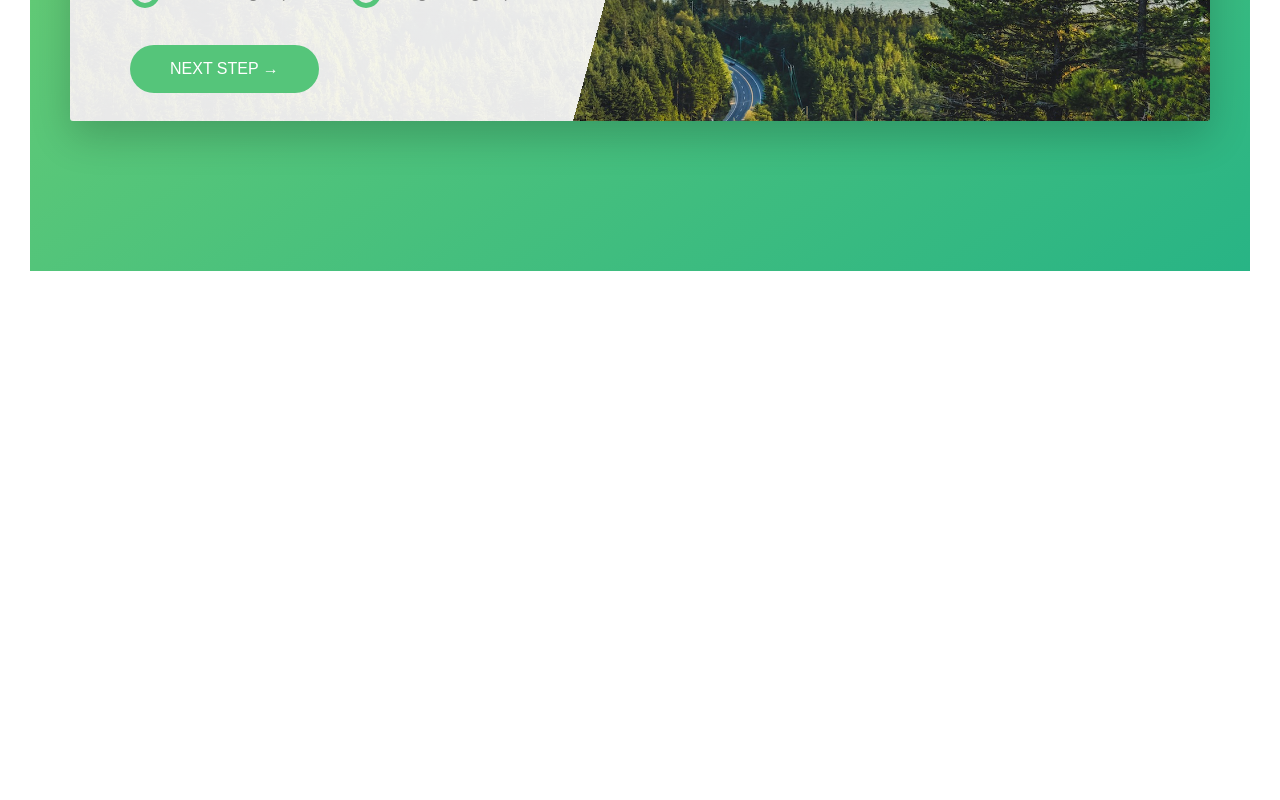
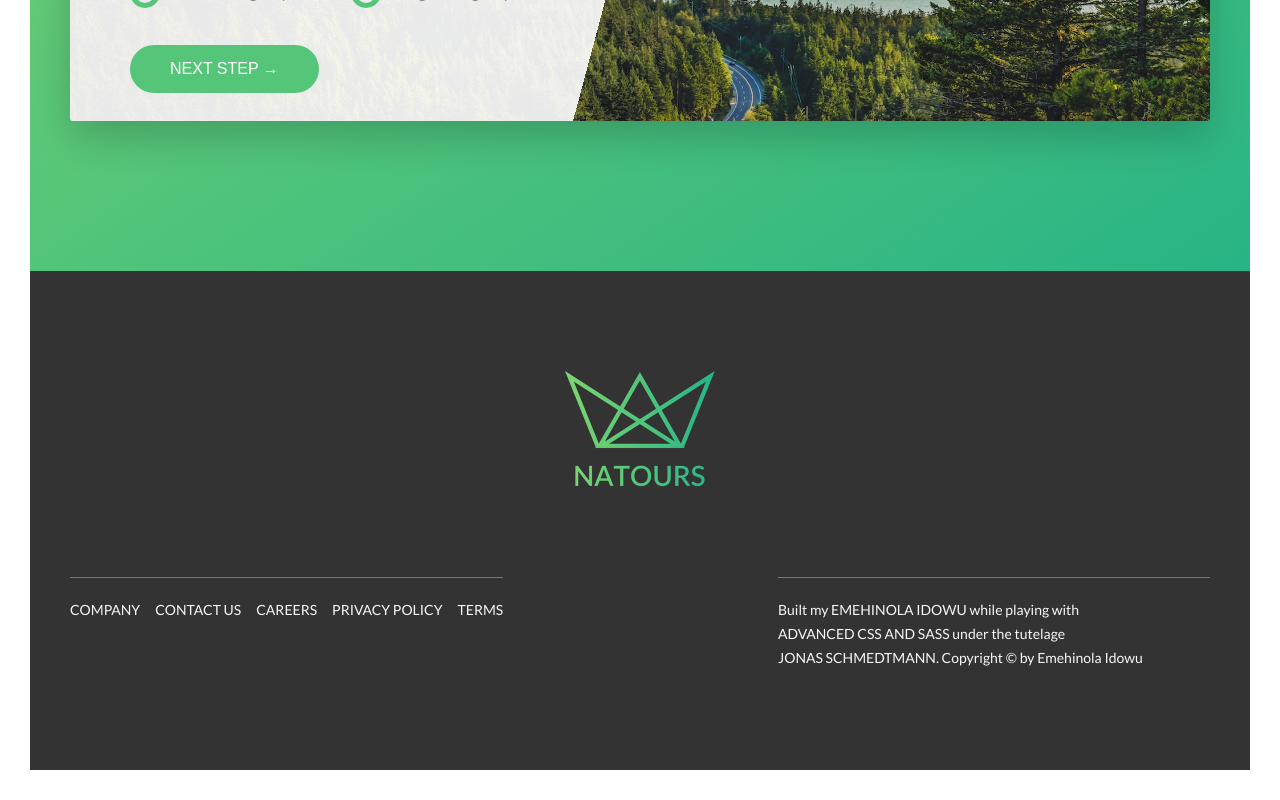
Before and after one commit to hydeenoble/Natours-Angular, an Angular app: page / in a window 1280 px wide. Shown: the part 5041-5841 px from the top of the page. Before the commit the page ends 5342 px from the top, so only its background shows below. Built offline with nearby package versions, Linux system fonts and the light colour scheme.

Commit message:
Implemented the footer on the page

```diff
--- a/src/app/app.component.html
+++ b/src/app/app.component.html
@@ -6,3 +6,4 @@
   <app-stories></app-stories>
   <app-book></app-book>
 </main>
+<app-footer></app-footer>
--- a/src/app/footer/footer.component.html
+++ b/src/app/footer/footer.component.html
@@ -1,3 +1,26 @@
-<p>
-  footer works!
-</p>
+<footer class="footer">
+  <div class="footer__logo-box">
+    <img src="../../assets/img/logo-green-2x.png" alt="Full Logo" class="footer__logo">
+  </div>
+
+  <div class="row">
+    <div class="col-1-of-2">
+      <div class="footer__navigation">
+        <ul class="footer__list">
+          <li class="footer__item"><a href="#" class="footer__link">Company</a></li>
+          <li class="footer__item"><a href="#" class="footer__link">Contact Us</a></li>
+          <li class="footer__item"><a href="#" class="footer__link">Careers</a></li>
+          <li class="footer__item"><a href="#" class="footer__link">Privacy policy</a></li>
+          <li class="footer__item"><a href="#" class="footer__link">Terms</a></li>
+        </ul>
+      </div>
+    </div>
+    <div class="col-1-of-2">
+      <p class="footer__copyright">
+        Built my <a href="#" class="footer__link">Emehinola Idowu</a> while playing with
+        <a href="#" class="footer__link">Advanced CSS and SASS</a> under the tutelage
+        <a href="#" class="footer__link">Jonas Schmedtmann</a>. Copyright &copy; by Emehinola Idowu
+      </p>
+    </div>
+  </div>
+</footer>
--- a/src/sass/abstracts/_variables.scss
+++ b/src/sass/abstracts/_variables.scss
@@ -14,6 +14,7 @@ $color-grey-light-2: #eeeeee;
 
 $color-gray-dark: #777;
 $color-gray-dark-2: #999;
+$color-gray-dark-3: #333;
 
 $color-white: #fff;
 $color-black: #000;
--- /dev/null
+++ b/src/sass/layouts/_footer.scss
@@ -0,0 +1,63 @@
+.footer{
+  background-color: $color-gray-dark-3;
+  padding: 10rem 0;
+  font-size: 1.4rem;
+
+  &__logo-box{
+    text-align: center;
+    margin-bottom: 8rem;
+  }
+
+  &__logo{
+    width: 15rem;
+    height: auto;
+
+  }
+
+  &__navigation{
+    border-top: 1px solid $color-gray-dark;
+    padding-top: 2rem;
+    display: inline-block;
+  }
+
+  &__list{
+    list-style: none;
+  }
+
+  &__item{
+    display: inline-block;
+
+    &:not(:last-child){
+      margin-right: 1.5rem;
+    }
+  }
+
+  &__link{
+    &:link, &:visited{
+      color: $color-grey-light-1;
+      background-color: $color-gray-dark-3;
+      text-decoration: none;
+      text-transform: uppercase;
+      display: inline-block;
+      -webkit-transition: all .2s;
+      -moz-transition: all .2s;
+      -ms-transition: all .2s;
+      -o-transition: all .2s;
+      transition: all .2s;
+    }
+
+    &:hover,&:active{
+      color: $color-primary;
+      box-shadow: 0 1rem 2rem rgba($color-black, .4);
+      transform: rotate(5deg) scale(1.3);
+    }
+  }
+
+  &__copyright{
+    color: $color-grey-light-1;
+    border-top: 1px solid $color-gray-dark;
+    padding-top: 2rem;
+    width: 80%;
+    float: right;
+  }
+}
--- a/src/sass/main.scss
+++ b/src/sass/main.scss
@@ -17,5 +17,6 @@
 
 @import "layouts/grid";
 @import "layouts/header";
+@import "layouts/footer";
 
 @import "pages/home";
--- a/src/styles.css
+++ b/src/styles.css
@@ -531,6 +531,48 @@ body {
     transform: translate(-50%, -50%);
     text-align: center; }
 
+.footer {
+  background-color: #333;
+  padding: 10rem 0;
+  font-size: 1.4rem; }
+  .footer__logo-box {
+    text-align: center;
+    margin-bottom: 8rem; }
+  .footer__logo {
+    width: 15rem;
+    height: auto; }
+  .footer__navigation {
+    border-top: 1px solid #777;
+    padding-top: 2rem;
+    display: inline-block; }
+  .footer__list {
+    list-style: none; }
+  .footer__item {
+    display: inline-block; }
+    .footer__item:not(:last-child) {
+      margin-right: 1.5rem; }
+  .footer__link:link, .footer__link:visited {
+    color: #f7f7f7;
+    background-color: #333;
+    text-decoration: none;
+    text-transform: uppercase;
+    display: inline-block;
+    -webkit-transition: all .2s;
+    -moz-transition: all .2s;
+    -ms-transition: all .2s;
+    -o-transition: all .2s;
+    transition: all .2s; }
+  .footer__link:hover, .footer__link:active {
+    color: #55c57a;
+    box-shadow: 0 1rem 2rem rgba(0, 0, 0, 0.4);
+    transform: rotate(5deg) scale(1.3); }
+  .footer__copyright {
+    color: #f7f7f7;
+    border-top: 1px solid #777;
+    padding-top: 2rem;
+    width: 80%;
+    float: right; }
+
 .section-about {
   background-color: #f7f7f7;
   padding: 25rem 0;
```
